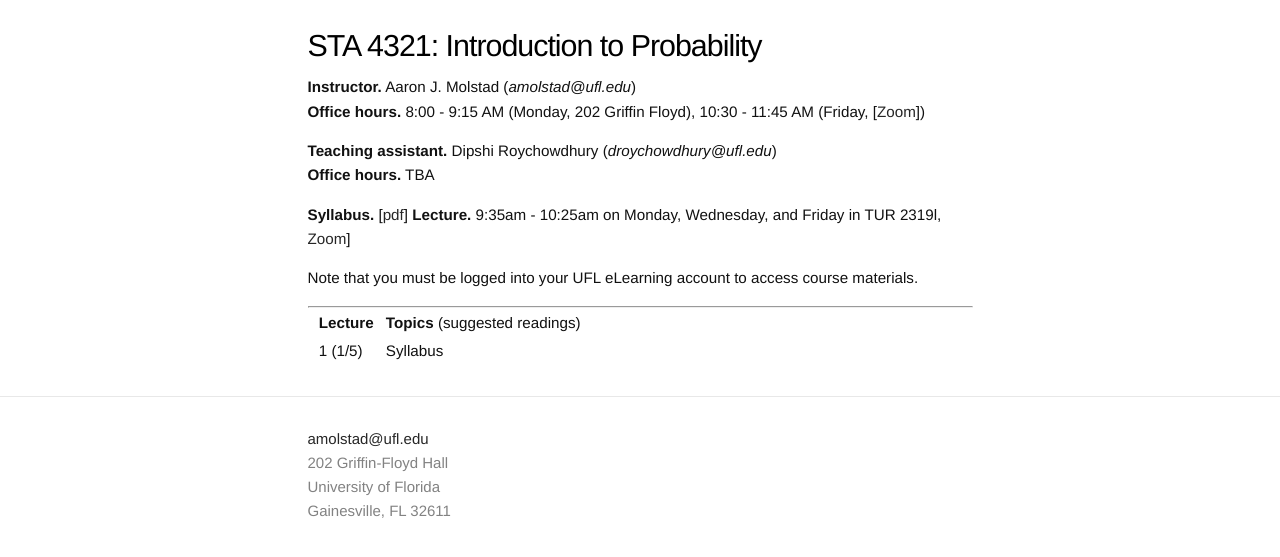
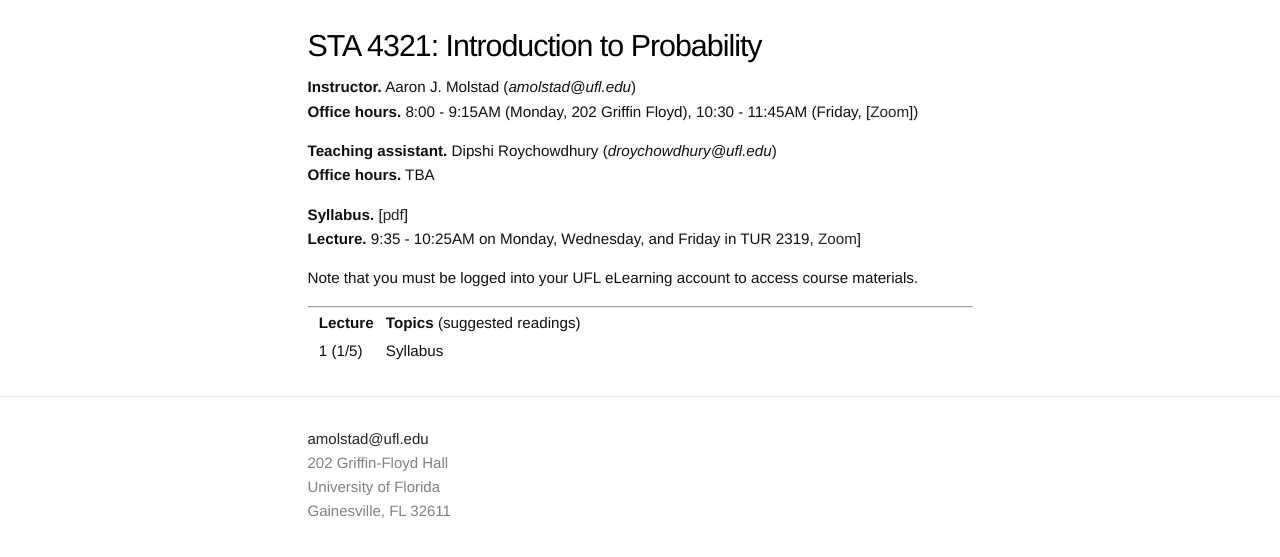
Before and after one commit to ajmolstad/ajmolstad.github.io, a Jekyll site: the page built from S22_STA4321.md, in a window 1280 px wide. Shown: the top 557 px of the page. Built offline with Jekyll 4.4.1, drawn with Linux system fonts in a browser that asks for light colours.

Commit message:
Update S22_STA4321.md

```diff
--- a/S22_STA4321.md
+++ b/S22_STA4321.md
@@ -5,13 +5,13 @@
 ---
 # STA 4321: Introduction to Probability
 **Instructor.** Aaron J. Molstad (*amolstad@ufl.edu*)
-**Office hours.** 8:00 - 9:15 AM (Monday, 202 Griffin Floyd), 10:30 - 11:45 AM (Friday, [[Zoom](https://ufl.zoom.us/my/ajmolstad)])
+**Office hours.** 8:00 - 9:15AM (Monday, 202 Griffin Floyd), 10:30 - 11:45AM (Friday, [[Zoom](https://ufl.zoom.us/my/ajmolstad)])
 
 **Teaching assistant.** Dipshi Roychowdhury (*droychowdhury@ufl.edu*)
 **Office hours.** TBA
 
 **Syllabus.** [[pdf](https://ufl.instructure.com/files/65428102/download?download_frd=1)]
-**Lecture.** 9:35am - 10:25am on Monday, Wednesday, and Friday in TUR 2319l, [Zoom](
+**Lecture.** 9:35 - 10:25AM on Monday, Wednesday, and Friday in TUR 2319, [Zoom](
  https://ufl.zoom.us/j/96018615199?pwd=OGRYK0ZwVXZlSjVBbWdlL2R3M2hEUT09)]
 
 Note that you must be logged into your UFL eLearning account to access course materials.
```
